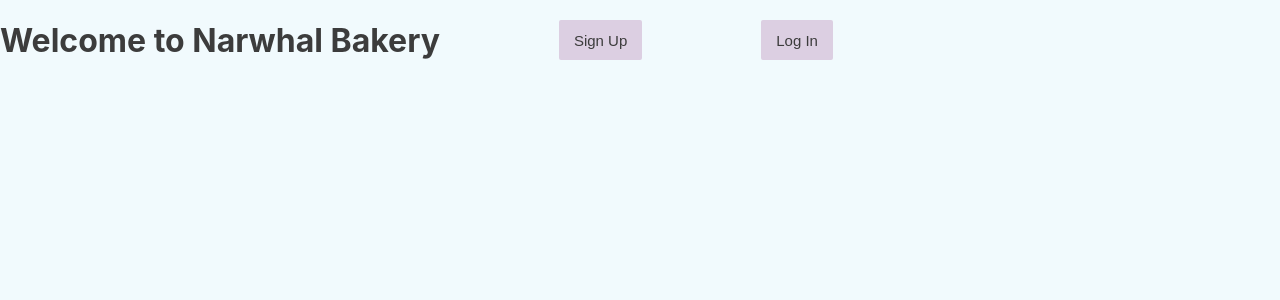
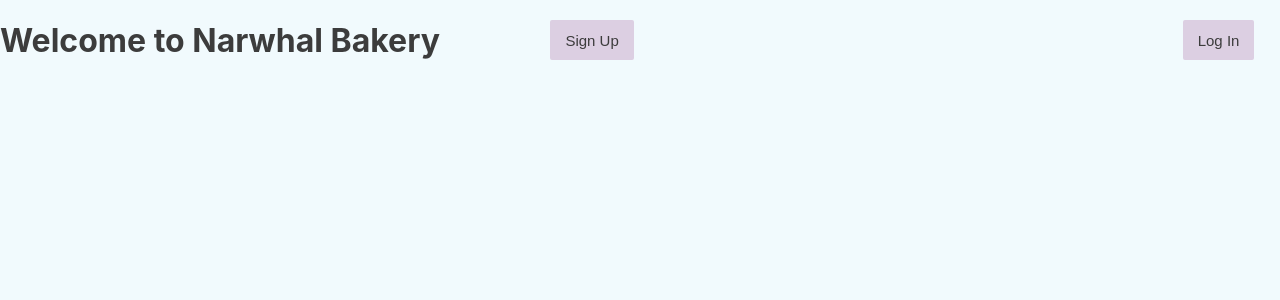
Before and after one commit to AtessaLeila/project8-mern-frontend, a React (Create React App) app: page /catalog in a window 1280 px wide. Shown: the top 300 px of the page. Built offline with nearby package versions, Linux system fonts and the light colour scheme.

Commit message:
updated logged in button styles

```diff
--- a/src/App.css
+++ b/src/App.css
@@ -13,13 +13,20 @@
   background-color: #F1FAFD;
   height: 10vh;
   display: flex;
+  justify-content: space-between;
   align-items: center;
 }
 
 .header-buttons {
-  width: 40%;
+  width: 55%;
   display: flex;
-  justify-content: space-evenly;
+  justify-content: space-between;
+  margin-right: 2%;
+}
+.nav-buttons {
+  width: 30%;
+  display: flex;
+  justify-content: space-between;
 }
 
 /* body {
--- a/src/App.js
+++ b/src/App.js
@@ -121,8 +121,10 @@ class App extends Component {
         <header className="nav">
           <h1>Welcome to Narwhal Bakery</h1>
           <div className="header-buttons">
+            <div className="nav-buttons">
             <Link to="/catalog/"> <Button type="create" label="My Catalog" /></Link>
             <Link to="/orders"> <Button type="create" label="My Orders" /></Link>
+            </div>
             <Link to="/logout"><Button type="create" label="Log Out" /></Link>
           </div>
         </header>
```
